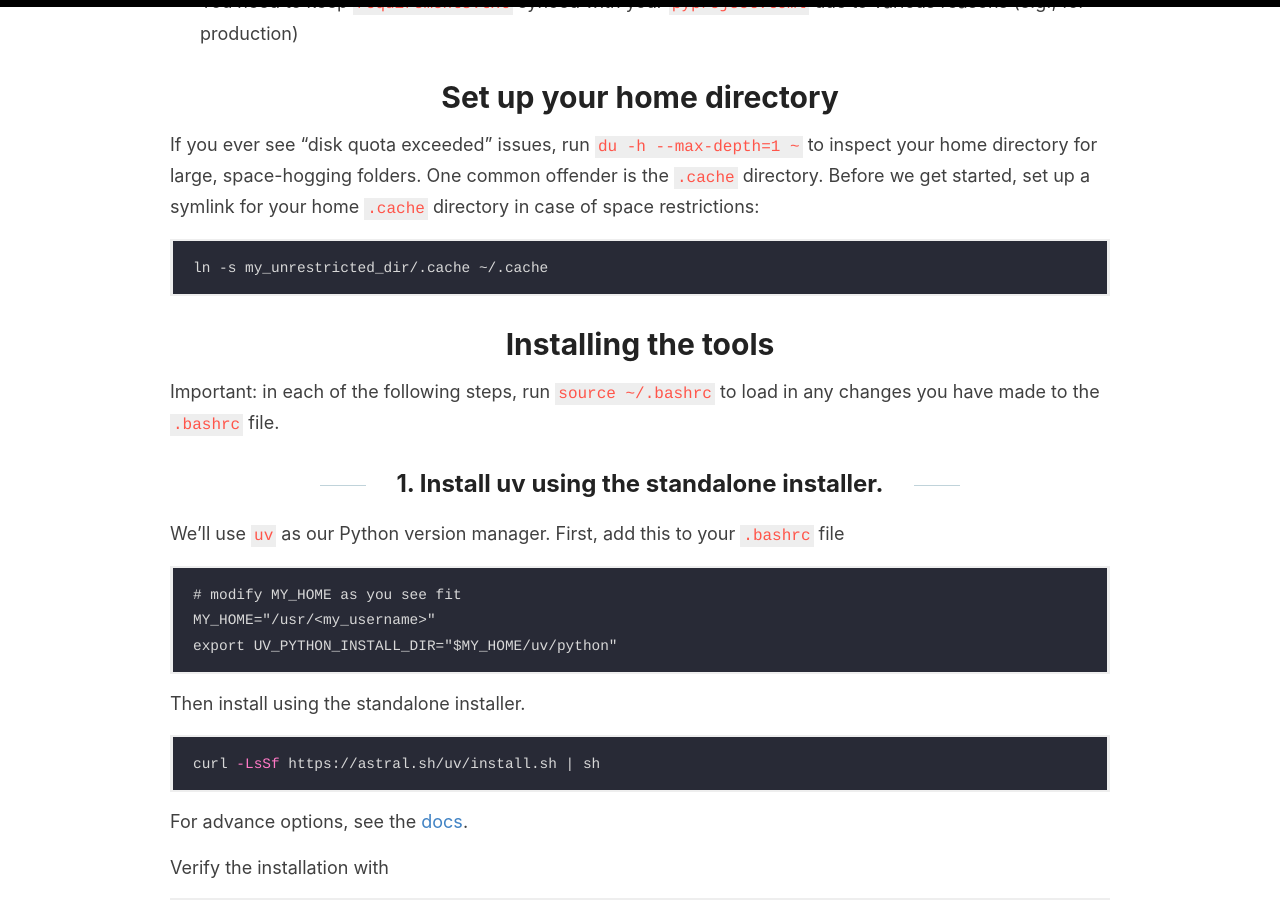
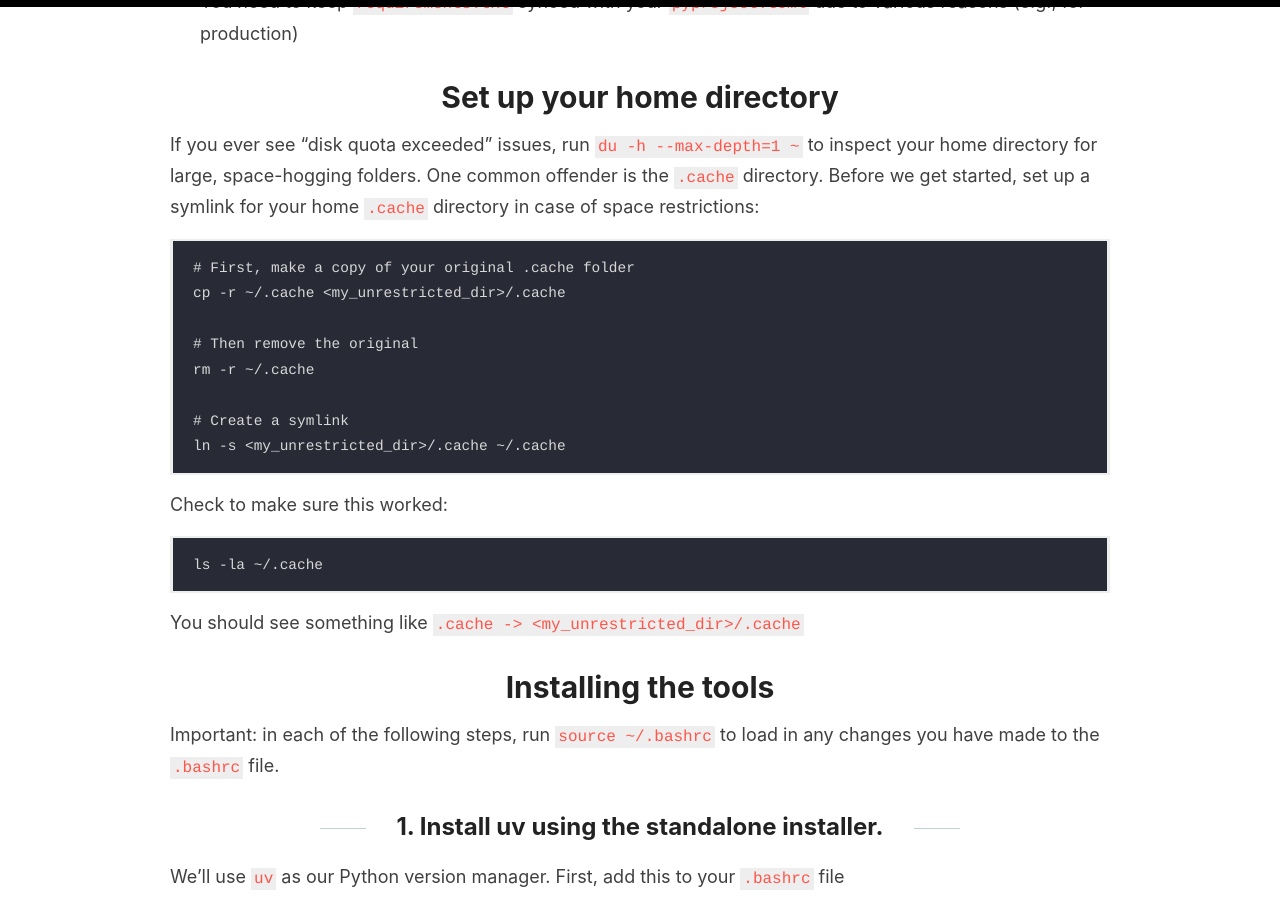
Before and after one commit to kfchou/kfchou.github.io, a Jekyll site: the page built from _posts/2025-02-21-my-setup.md, in a window 1280 px wide and 900 px high, scrolled down 729 px. Built offline with Jekyll 4.4.1, drawn with Linux system fonts in a browser that asks for light colours; comment, search, counter and statistics services are not loaded.

Commit message:
add instructions to back up original cache folder

````diff
--- a/_posts/2025-02-21-my-setup.md
+++ b/_posts/2025-02-21-my-setup.md
@@ -22,8 +22,20 @@ Assumptions:
 # Set up your home directory
 If you ever see "disk quota exceeded" issues, run `du -h --max-depth=1 ~` to inspect your home directory for large, space-hogging folders. One common offender is the `.cache` directory. Before we get started, set up a symlink for your home `.cache` directory in case of space restrictions:
 ```
-ln -s my_unrestricted_dir/.cache ~/.cache
+# First, make a copy of your original .cache folder
+cp -r ~/.cache <my_unrestricted_dir>/.cache
+
+# Then remove the original
+rm -r ~/.cache
+
+# Create a symlink
+ln -s <my_unrestricted_dir>/.cache ~/.cache
 ```
+Check to make sure this worked:
+```
+ls -la ~/.cache
+```
+You should see something like `.cache -> <my_unrestricted_dir>/.cache`
 
 # Installing the tools
 Important: in each of the following steps, run `source ~/.bashrc` to load in any changes you have made to the `.bashrc` file.
````
